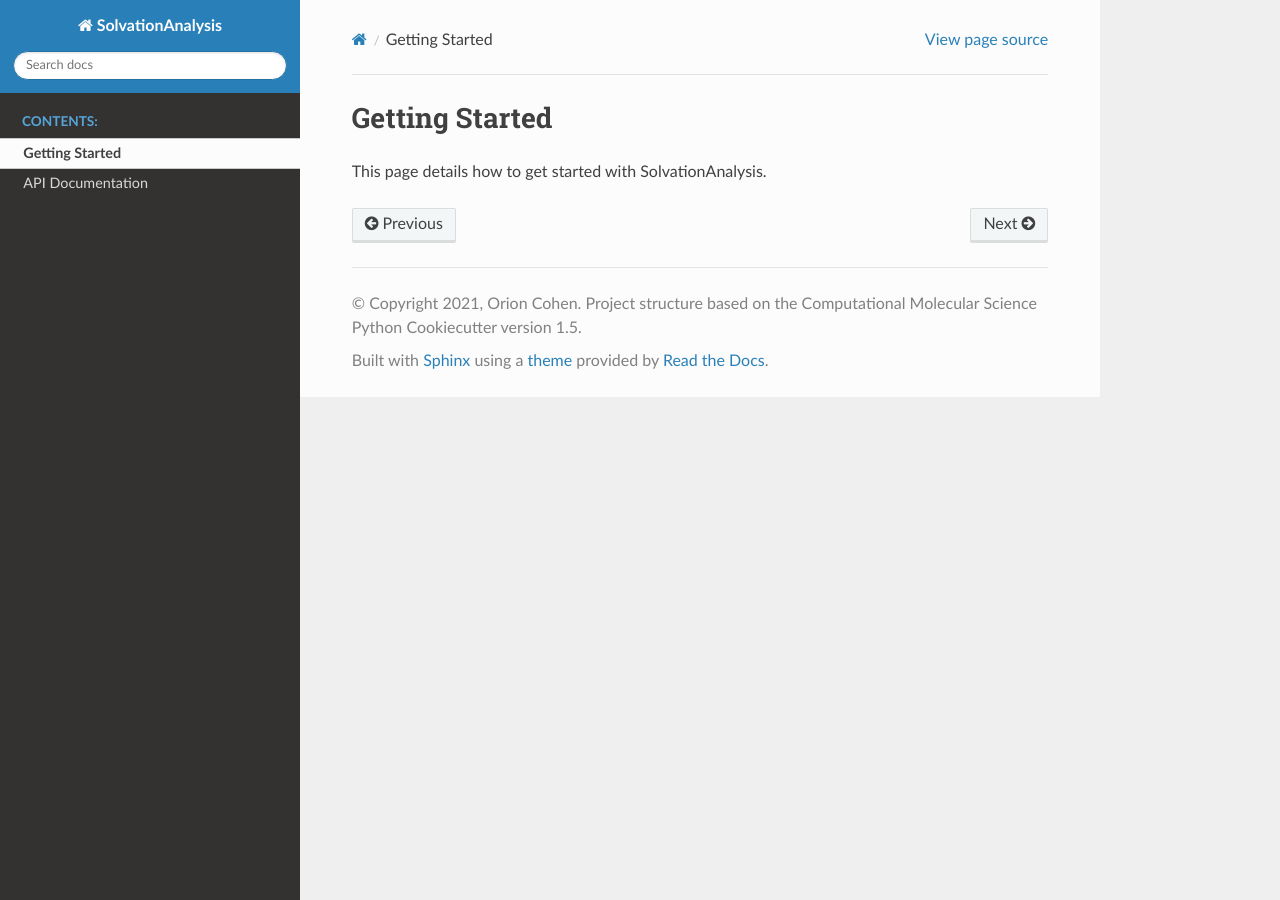
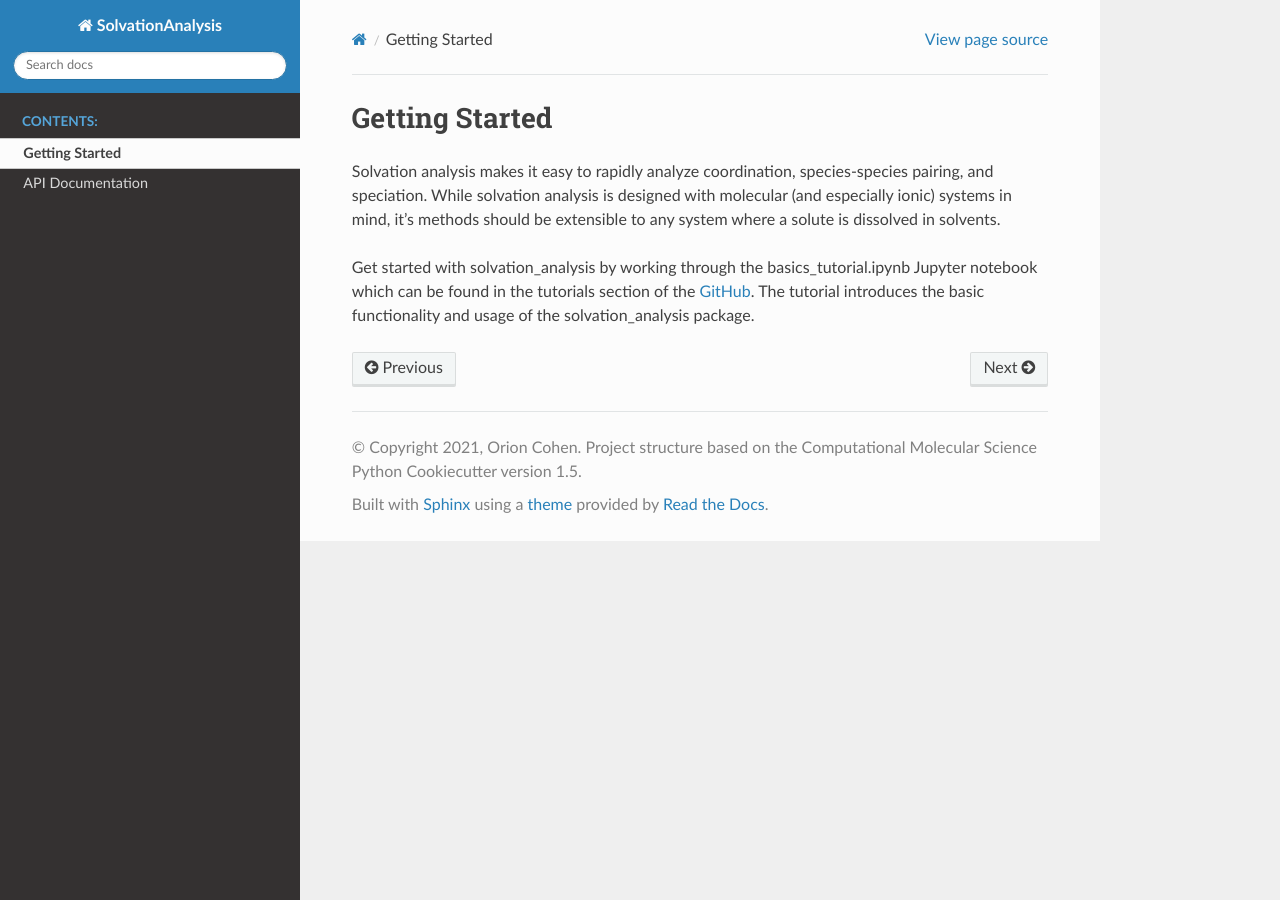
Before and after one commit to MDAnalysis/solvation-analysis, a Sphinx documentation site: the page built from docs/getting_started.rst, in a window 1280 px wide. Built offline with Sphinx 7.4.7 and the Read the Docs theme 2.0.0, drawn with Linux system fonts in a browser that asks for light colours; the version number could not be read and is left out.

Commit message:
updated landing page and Getting Started

```diff
--- a/docs/getting_started.rst
+++ b/docs/getting_started.rst
@@ -1,4 +1,12 @@
 Getting Started
 ===============
 
-This page details how to get started with SolvationAnalysis.
+Solvation analysis makes it easy to rapidly analyze coordination, species-species pairing,
+and speciation. While solvation analysis is designed with molecular (and especially ionic)
+systems in mind, it's methods should be extensible to any system where a solute is
+dissolved in solvents.
+
+Get started with solvation_analysis by working through the basics_tutorial.ipynb
+Jupyter notebook which can be found in the tutorials section of the
+`GitHub <https://github.com/MDAnalysis/solvation-analysis>`_. The tutorial
+introduces the basic functionality and usage of the solvation_analysis package.
```
Also changed, not shown: docs/index.rst (+10 -0 lines).
